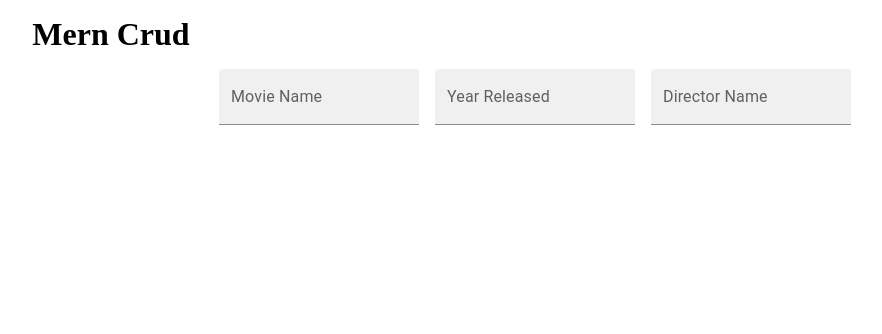
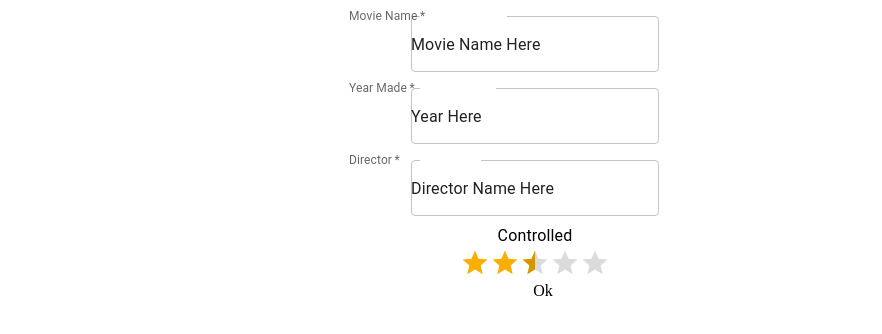
Before and after one commit to colemooney/MernCrudApp, a React (Create React App) app in the folder client/: page / in a window 1280 px wide. Shown: the top 334 px of the page, without its empty margins (105-987 px from the left). Built offline with nearby package versions, Linux system fonts and the light colour scheme.

Commit message:
Added rating system

```diff
--- a/client/package.json
+++ b/client/package.json
@@ -5,6 +5,7 @@
   "dependencies": {
     "@emotion/react": "^11.7.0",
     "@emotion/styled": "^11.6.0",
+    "@mui/icons-material": "^5.2.0",
     "@mui/material": "^5.2.1",
     "@testing-library/jest-dom": "^5.15.1",
     "@testing-library/react": "^11.2.7",
--- a/client/src/App.css
+++ b/client/src/App.css
@@ -1,5 +1,14 @@
 .App {
+  text-align: center;
+  size: 20px;
+
+}
+Div {
   text-align: center;
   display: flex;
   flex-direction: column;
+  align-items: center;
 }
+.Box {
+  text-align: center;
+}
--- a/client/src/App.js
+++ b/client/src/App.js
@@ -3,24 +3,76 @@ import './App.css';
 import React , {component } from "react";
 import { TextField } from '@mui/material'
 import Box from '@mui/material/Box';
+import Rating from '@mui/material/Rating';
+import Typography from '@mui/material/Typography';
+import StarIcon from '@mui/icons-material/Star';
 import   {render } from "react-dom";
 
+const labels = {
+  0.5: 'So bad it\'s good',
+  1: 'Kind of like a \'The Rock\' movie',
+  1.5: 'kind of like a \'Bruce Willis\' Movie',
+  2: 'Not bad+',
+  2.5: 'Ok',
+  3: 'Ok but hate it',
+  3.5: 'Good',
+  4: 'Good but hate it',
+  4.5: 'Excellent',
+  5: 'Martin Scorcese',
+};
+
 function App() {
+  const [value, setValue] = React.useState(2.5);
+  const [hover, setHover] = React.useState(-1);
   return (
     <div className="App">
 
       <Box
       component="form"
       sx={{
-        '& > :not(style)': { m: 1, width: '25ch' },
+        '& .MuiTextField-root': { m: 1, width: '50ch' },
       }}
       noValidate
       autoComplete="off"
     >
-      <h1> Mern Crud</h1>
-      <TextField id="filled-basic" label="Movie Name" variant="filled" />
-      <TextField id="filled-basic" label="Year Released" variant="filled" />
-      <TextField id="filled-basic" label="Director Name" variant="filled" />
+      <div>
+        <TextField
+          required
+          id="outlined-required"
+          label="Movie Name"
+          defaultValue="Movie Name Here"
+          size="large"
+        />
+        <TextField
+          required
+          id="outlined-required"
+          label="Year Made"
+          defaultValue="Year Here"
+        />
+        <TextField
+        required
+          id="outlined-required"
+          label="Director"
+          defaultValue="Director Name Here"
+        />
+      </div>
+      <Typography component="legend">Controlled</Typography>
+      <Rating
+        name="hover-feedback"
+        size="large"
+        value={value}
+        precision={0.5}
+        onChange={(event, newValue) => {
+          setValue(newValue);
+        }}
+        onChangeActive={(event, newHover) => {
+          setHover(newHover);
+        }}
+        emptyIcon={<StarIcon style={{ opacity: 0.55 }} fontSize="inherit" />}
+      />
+      {value !== null && (
+        <Box sx={{ ml: 2 }}>{labels[hover !== -1 ? hover : value]}</Box>
+      )}
     </Box>
     </div>
   );
```
Also changed, not shown: 1 other file (tests, documents, lock files or other folders).
